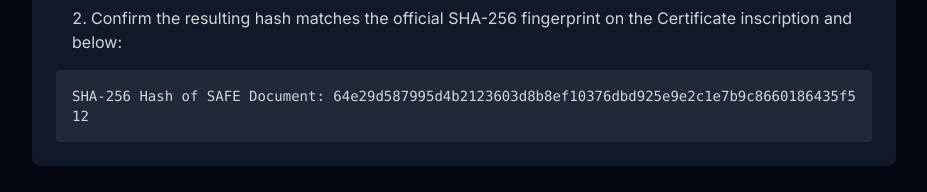
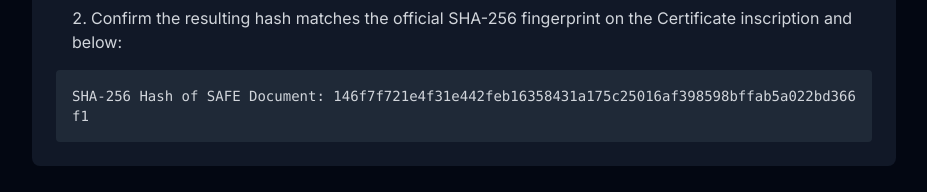
Before and after one commit to runemoondragon/satflix, a Next.js app in the folder frontend/: page /safe-terms-note in a window 1280 px wide. Shown: the part 2022-2214 px from the top of the page, without its empty margins (176-1103 px from the left). Built offline with nearby package versions, Linux system fonts and the light colour scheme.

Commit message:
add safe tarm

```diff
--- a/frontend/app/safe-terms-note/page.tsx
+++ b/frontend/app/safe-terms-note/page.tsx
@@ -271,7 +271,7 @@ end.`;
                 <li>Confirm the resulting hash matches the official SHA-256 fingerprint on the Certificate inscription and below:</li>
               </ol>
               <div className="mt-4 p-4 bg-gray-800 rounded font-mono text-sm break-all">
-                SHA-256 Hash of SAFE Document: 64e29d587995d4b2123603d8b8ef10376dbd925e9e2c1e7b9c8660186435f512
+                SHA-256 Hash of SAFE Document: 146f7f721e4f31e442feb16358431a175c25016af398598bffab5a022bd366f1
               </div>
             </div>
           </section>
```
